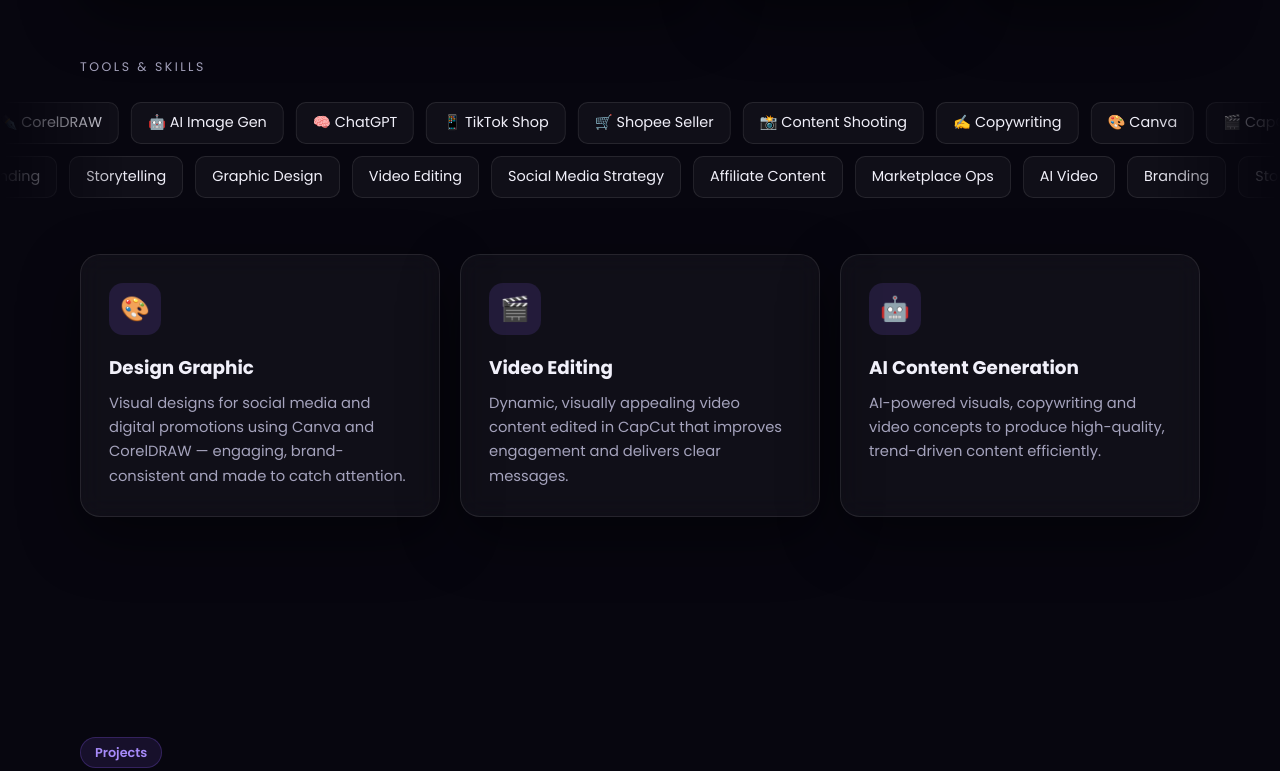
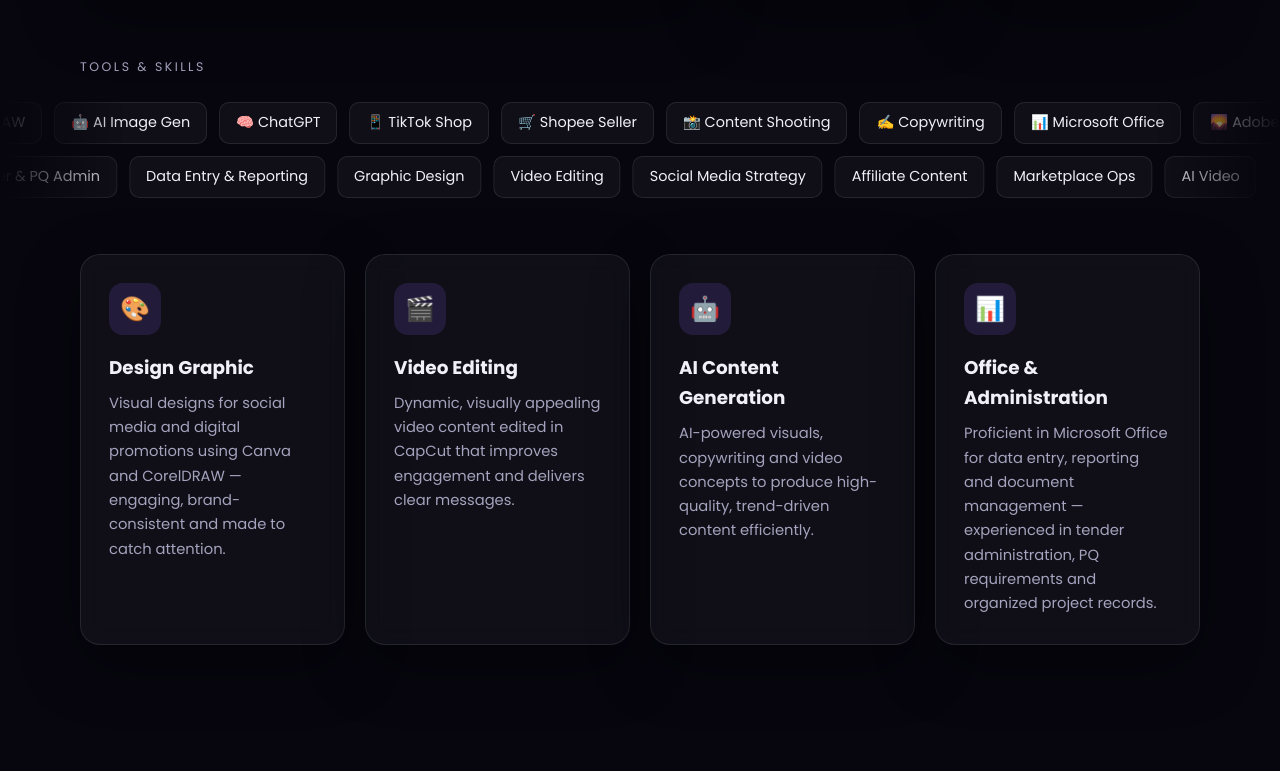
Before and after one commit to julian-tyo/julian-tyo.github.io, a plain HTML site: page index.html in a window 1280 px wide. Shown: the part 1369-2140 px from the top of the page. Drawn offline with Linux system fonts and the light colour scheme; no server answers.

Commit message:
Add Microsoft Office and administration skills
Co-Authored-By: Claude Opus 5.5 <noreply@anthropic.com>

```diff
--- a/index.html
+++ b/index.html
@@ -90,14 +90,14 @@
   </div>
   <div class="marquee">
     <div class="track">
-      <span>🎨 Canva</span><span>🎬 CapCut</span><span>✒️ CorelDRAW</span><span>🤖 AI Image Gen</span><span>🧠 ChatGPT</span><span>📱 TikTok Shop</span><span>🛒 Shopee Seller</span><span>📸 Content Shooting</span><span>✍️ Copywriting</span>
-      <span>🎨 Canva</span><span>🎬 CapCut</span><span>✒️ CorelDRAW</span><span>🤖 AI Image Gen</span><span>🧠 ChatGPT</span><span>📱 TikTok Shop</span><span>🛒 Shopee Seller</span><span>📸 Content Shooting</span><span>✍️ Copywriting</span>
+      <span>🎨 Canva</span><span>🎬 CapCut</span><span>✒️ CorelDRAW</span><span>🤖 AI Image Gen</span><span>🧠 ChatGPT</span><span>📱 TikTok Shop</span><span>🛒 Shopee Seller</span><span>📸 Content Shooting</span><span>✍️ Copywriting</span><span>📊 Microsoft Office</span><span>🌄 Adobe Lightroom</span>
+      <span>🎨 Canva</span><span>🎬 CapCut</span><span>✒️ CorelDRAW</span><span>🤖 AI Image Gen</span><span>🧠 ChatGPT</span><span>📱 TikTok Shop</span><span>🛒 Shopee Seller</span><span>📸 Content Shooting</span><span>✍️ Copywriting</span><span>📊 Microsoft Office</span><span>🌄 Adobe Lightroom</span>
     </div>
   </div>
   <div class="marquee reverse">
     <div class="track">
-      <span>Graphic Design</span><span>Video Editing</span><span>Social Media Strategy</span><span>Affiliate Content</span><span>Marketplace Ops</span><span>AI Video</span><span>Branding</span><span>Storytelling</span>
-      <span>Graphic Design</span><span>Video Editing</span><span>Social Media Strategy</span><span>Affiliate Content</span><span>Marketplace Ops</span><span>AI Video</span><span>Branding</span><span>Storytelling</span>
+      <span>Graphic Design</span><span>Video Editing</span><span>Social Media Strategy</span><span>Affiliate Content</span><span>Marketplace Ops</span><span>AI Video</span><span>Branding</span><span>Storytelling</span><span>Office Administration</span><span>Document Management</span><span>Tender & PQ Admin</span><span>Data Entry & Reporting</span>
+      <span>Graphic Design</span><span>Video Editing</span><span>Social Media Strategy</span><span>Affiliate Content</span><span>Marketplace Ops</span><span>AI Video</span><span>Branding</span><span>Storytelling</span><span>Office Administration</span><span>Document Management</span><span>Tender & PQ Admin</span><span>Data Entry & Reporting</span>
     </div>
   </div>
 
@@ -117,6 +117,11 @@
         <div class="skill-icon">🤖</div>
         <h3>AI Content Generation</h3>
         <p>AI-powered visuals, copywriting and video concepts to produce high-quality, trend-driven content efficiently.</p>
+      </div>
+      <div class="card glass skill reveal">
+        <div class="skill-icon">📊</div>
+        <h3>Office & Administration</h3>
+        <p>Proficient in Microsoft Office for data entry, reporting and document management — experienced in tender administration, PQ requirements and organized project records.</p>
       </div>
     </div>
   </div>
--- a/style.css
+++ b/style.css
@@ -167,7 +167,8 @@ img { max-width: 100%; display: block; }
 .track span { white-space: nowrap; font-size: 0.9rem; padding: 8px 16px; border-radius: 10px; border: 1px solid var(--border); background: var(--card); }
 @keyframes scroll { to { transform: translateX(calc(-50% - 6px)); } }
 
-.skills { display: grid; grid-template-columns: repeat(3, 1fr); gap: 20px; margin-top: 50px; }
+.skills { display: grid; grid-template-columns: repeat(4, 1fr); gap: 20px; margin-top: 50px; }
+@media (max-width: 1100px) { .skills { grid-template-columns: repeat(2, 1fr); } }
 .skill { transition: transform 0.3s, border-color 0.3s; }
 .skill:hover { transform: translateY(-6px); border-color: rgba(139, 92, 246, 0.5); }
 .skill-icon { width: 52px; height: 52px; display: grid; place-items: center; font-size: 1.5rem; border-radius: 14px; background: rgba(139, 92, 246, 0.15); margin-bottom: 18px; }
```
